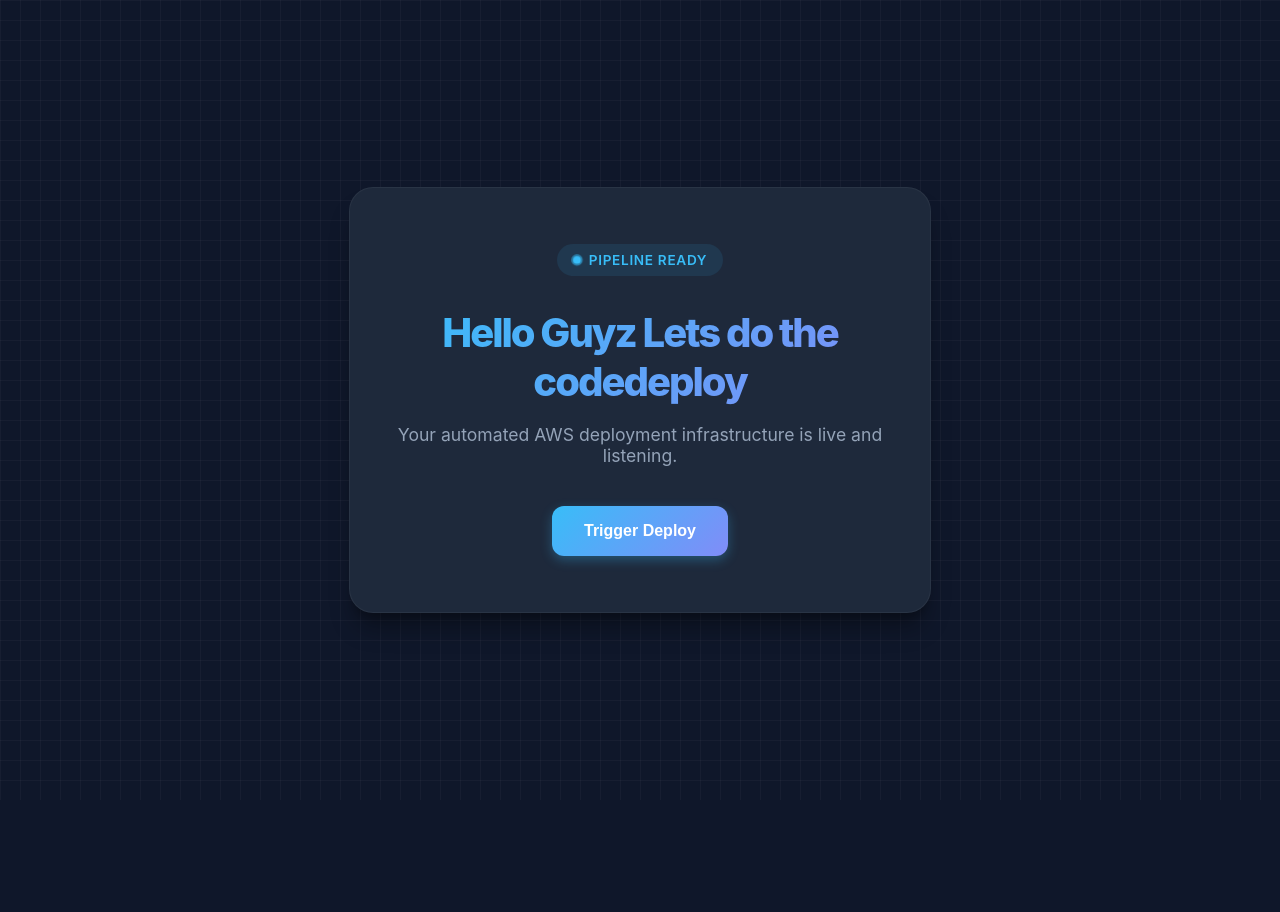
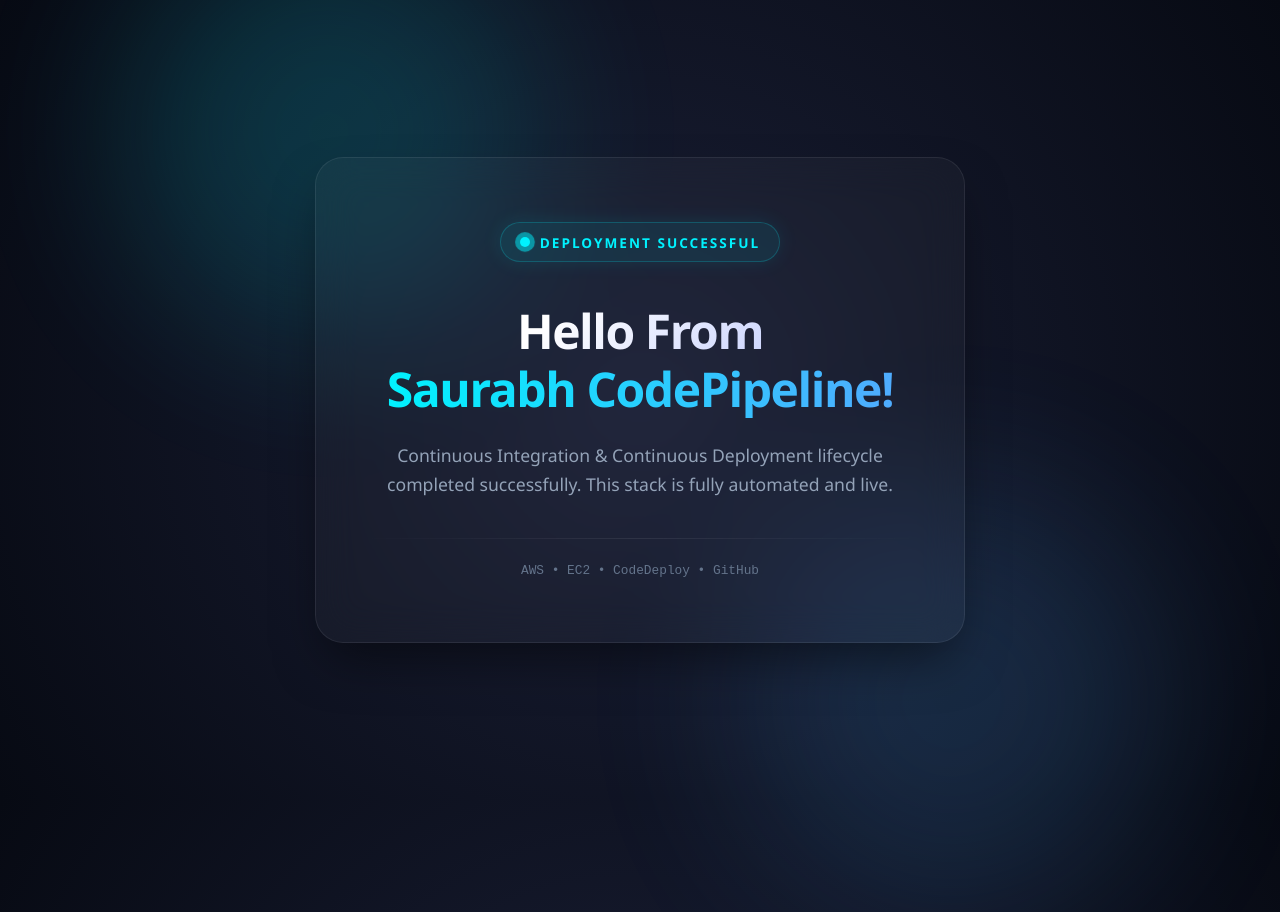
Before and after one commit to SaurabhCognixia/Codedeploy, a plain HTML site: page index.html in a window 1280 px wide. Before the commit the page ends 800 px from the top, so only its background shows below. Drawn offline with Linux system fonts and the light colour scheme.

Commit message:
Changed Index file

```diff
--- a/index.html
+++ b/index.html
@@ -3,158 +3,193 @@
 <head>
     <meta charset="UTF-8">
     <meta name="viewport" content="width=device-width, initial-scale=1.0">
-    <title>CodeDeploy Dashboard</title>
+    <title>Saurabh CodePipeline</title>
     <style>
         :root {
-            --bg-color: #0f172a;
-            --card-bg: #1e293b;
-            --text-main: #f8fafc;
-            --accent-start: #38bdf8;
-            --accent-end: #818cf8;
+            --bg-dark: #070a13;
+            --pipeline-blue: #00f2fe;
+            --pipeline-purple: #4facfe;
+            --text-light: #ffffff;
+            --glass-bg: rgba(255, 255, 255, 0.03);
+            --glass-border: rgba(255, 255, 255, 0.08);
+        }
+
+        * {
+            box-sizing: border-box;
+            margin: 0;
+            padding: 0;
         }
 
         body {
-            font-family: 'Inter', system-ui, -apple-system, sans-serif;
-            background-color: var(--bg-color);
-            color: var(--text-main);
+            font-family: 'Segoe UI', Roboto, Helvetica, Arial, sans-serif;
+            background: radial-gradient(circle at 50% 50%, #1a1f36 0%, var(--bg-dark) 100%);
+            color: var(--text-light);
+            min-height: 100vh;
             display: flex;
             justify-content: center;
             align-items: center;
-            height: 100vh;
-            margin: 0;
             overflow: hidden;
+            position: relative;
         }
 
-        /* Subtle background grid pattern */
-        body::before {
+        /* Decorative glowing orbs in the background */
+        .orb {
+            position: absolute;
+            width: 400px;
+            height: 400px;
+            border-radius: 50%;
+            filter: blur(80px);
+            opacity: 0.15;
+            z-index: 0;
+            pointer-events: none;
+        }
+        .orb-1 {
+            background: var(--pipeline-blue);
+            top: -10%;
+            left: 10%;
+            animation: float 12s infinite alternate ease-in-out;
+        }
+        .orb-2 {
+            background: var(--pipeline-purple);
+            bottom: -10%;
+            right: 10%;
+            animation: float 12s infinite alternate-reverse ease-in-out;
+        }
+
+        /* Glassmorphism Container */
+        .container {
+            background: var(--glass-bg);
+            border: 1px solid var(--glass-border);
+            backdrop-filter: blur(20px);
+            -webkit-backdrop-filter: blur(20px);
+            padding: 4rem 3rem;
+            border-radius: 28px;
+            text-align: center;
+            max-width: 650px;
+            width: 90%;
+            box-shadow: 0 25px 50px -12px rgba(0, 0, 0, 0.5);
+            z-index: 1;
+            animation: scaleIn 0.6s cubic-bezier(0.16, 1, 0.3, 1);
+        }
+
+        /* AWS CodePipeline Visual Element */
+        .pipeline-status {
+            display: inline-flex;
+            align-items: center;
+            gap: 10px;
+            background: rgba(0, 242, 254, 0.08);
+            border: 1px solid rgba(0, 242, 254, 0.2);
+            padding: 0.6rem 1.2rem;
+            border-radius: 50px;
+            font-size: 0.85rem;
+            font-weight: 600;
+            letter-spacing: 2px;
+            text-transform: uppercase;
+            color: var(--pipeline-blue);
+            margin-bottom: 2.5rem;
+            box-shadow: 0 0 20px rgba(0, 242, 254, 0.1);
+        }
+
+        .status-dot {
+            width: 10px;
+            height: 10px;
+            background-color: var(--pipeline-blue);
+            border-radius: 50%;
+            position: relative;
+        }
+
+        .status-dot::after {
             content: '';
             position: absolute;
-            width: 100%;
-            height: 100%;
-            background-image: linear-gradient(rgba(255, 255, 255, 0.03) 1px, transparent 1px),
-                              linear-gradient(90deg, rgba(255, 255, 255, 0.03) 1px, transparent 1px);
-            background-size: 20px 20px;
-            z-index: -1;
+            top: 0; left: 0; width: 100%; height: 100%;
+            background-color: var(--pipeline-blue);
+            border-radius: 50%;
+            animation: ripple 1.5s infinite ease-out;
         }
 
-        .card {
-            background-color: var(--card-bg);
-            padding: 3.5rem 2.5rem;
-            border-radius: 24px;
-            box-shadow: 0 20px 25px -5px rgba(0, 0, 0, 0.3),
-                        0 10px 10px -5px rgba(0, 0, 0, 0.2);
-            border: 1px solid rgba(255, 255, 255, 0.05);
-            text-align: center;
-            max-width: 500px;
-            width: 90%;
-            backdrop-filter: blur(8px);
-            animation: fadeInUp 0.8s ease-out;
-        }
-
-        /* Fancy Gradient Text */
+        /* Heading Style */
         h1 {
-            font-size: 2.5rem;
+            font-size: 3rem;
             font-weight: 800;
-            margin: 0 0 1rem 0;
-            letter-spacing: -0.05em;
-            background: linear-gradient(135deg, var(--accent-start), var(--accent-end));
+            line-height: 1.2;
+            margin-bottom: 1.5rem;
+            letter-spacing: -0.03em;
+            background: linear-gradient(135deg, #ffffff 30%, #a5b4fc 100%);
             -webkit-background-clip: text;
             -webkit-text-fill-color: transparent;
             background-clip: text;
         }
 
-        .subtitle {
+        .highlight {
+            background: linear-gradient(90deg, var(--pipeline-blue), var(--pipeline-purple));
+            -webkit-background-clip: text;
+            -webkit-text-fill-color: transparent;
+            background-clip: text;
+            position: relative;
+            display: inline-block;
+        }
+
+        /* Message subtitle */
+        p {
             color: #94a3b8;
             font-size: 1.1rem;
+            line-height: 1.6;
             margin-bottom: 2.5rem;
+            font-weight: 400;
         }
 
-        /* Pulse Badge */
-        .status-badge {
-            display: inline-flex;
-            align-items: center;
-            background-color: rgba(56, 189, 248, 0.1);
-            color: var(--accent-start);
-            padding: 0.5rem 1rem;
-            border-radius: 9999px;
-            font-size: 0.85rem;
-            font-weight: 600;
-            text-transform: uppercase;
-            letter-spacing: 0.05em;
-            margin-bottom: 2rem;
+        /* Tech Footer Divider */
+        .divider {
+            height: 1px;
+            background: linear-gradient(90deg, transparent, var(--glass-border), transparent);
+            margin-bottom: 1.5rem;
         }
 
-        .pulse-dot {
-            width: 8px;
-            height: 8px;
-            background-color: var(--accent-start);
-            border-radius: 50%;
-            margin-right: 8px;
-            box-shadow: 0 0 0 0 rgba(56, 189, 248, 0.7);
-            animation: pulse 1.6s infinite;
-        }
-
-        /* Action Button */
-        .btn {
-            background: linear-gradient(135deg, var(--accent-start), var(--accent-end));
-            color: #ffffff;
-            border: none;
-            padding: 1rem 2rem;
-            font-size: 1rem;
-            font-weight: 600;
-            border-radius: 12px;
-            cursor: pointer;
-            transition: all 0.3s ease;
-            box-shadow: 0 4px 12px rgba(56, 189, 248, 0.3);
-        }
-
-        .btn:hover {
-            transform: translateY(-2px);
-            box-shadow: 0 6px 20px rgba(56, 189, 248, 0.5);
-        }
-
-        .btn:active {
-            transform: translateY(1px);
+        .meta {
+            font-size: 0.8rem;
+            color: #64748b;
+            font-family: monospace;
         }
 
         /* Animations */
-        @keyframes fadeInUp {
-            from {
-                opacity: 0;
-                transform: translateY(20px);
-            }
-            to {
-                opacity: 1;
-                transform: translateY(0);
-            }
+        @keyframes scaleIn {
+            from { opacity: 0; transform: scale(0.95) translateY(10px); }
+            to { opacity: 1; transform: scale(1) translateY(0); }
         }
 
-        @keyframes pulse {
-            0% {
-                transform: scale(0.95);
-                box-shadow: 0 0 0 0 rgba(56, 189, 248, 0.7);
-            }
-            70% {
-                transform: scale(1);
-                box-shadow: 0 0 0 8px rgba(56, 189, 248, 0);
-            }
-            100% {
-                transform: scale(0.95);
-                box-shadow: 0 0 0 0 rgba(56, 189, 248, 0);
-            }
+        @keyframes float {
+            0% { transform: translateY(0px) scale(1); }
+            100% { transform: translateY(30px) scale(1.1); }
+        }
+
+        @keyframes ripple {
+            0% { transform: scale(1); opacity: 1; }
+            100% { transform: scale(3); opacity: 0; }
+        }
+
+        @media (max-width: 480px) {
+            h1 { font-size: 2.2rem; }
+            .container { padding: 2.5rem 1.5rem; }
         }
     </style>
 </head>
 <body>
 
-    <div class="card">
-        <div class="status-badge">
-            <span class="pulse-dot"></span>
-            Pipeline Ready
+    <div class="orb orb-1"></div>
+    <div class="orb orb-2"></div>
+
+    <div class="container">
+        <div class="pipeline-status">
+            <span class="status-dot"></span>
+            Deployment Successful
         </div>
-        <h1>Hello Guyz Lets do the codedeploy</h1>
-        <p class="subtitle">Your automated AWS deployment infrastructure is live and listening.</p>
-        <button class="btn" onclick="alert('Deployment sequence initiated! 🚀')">Trigger Deploy</button>
+
+        <h1>Hello From <span class="highlight">Saurabh CodePipeline!</span></h1>
+
+        <p>Continuous Integration & Continuous Deployment lifecycle completed successfully. This stack is fully automated and live.</p>
+
+        <div class="divider"></div>
+        <div class="meta">AWS • EC2 • CodeDeploy • GitHub</div>
     </div>
 
 </body>
```
